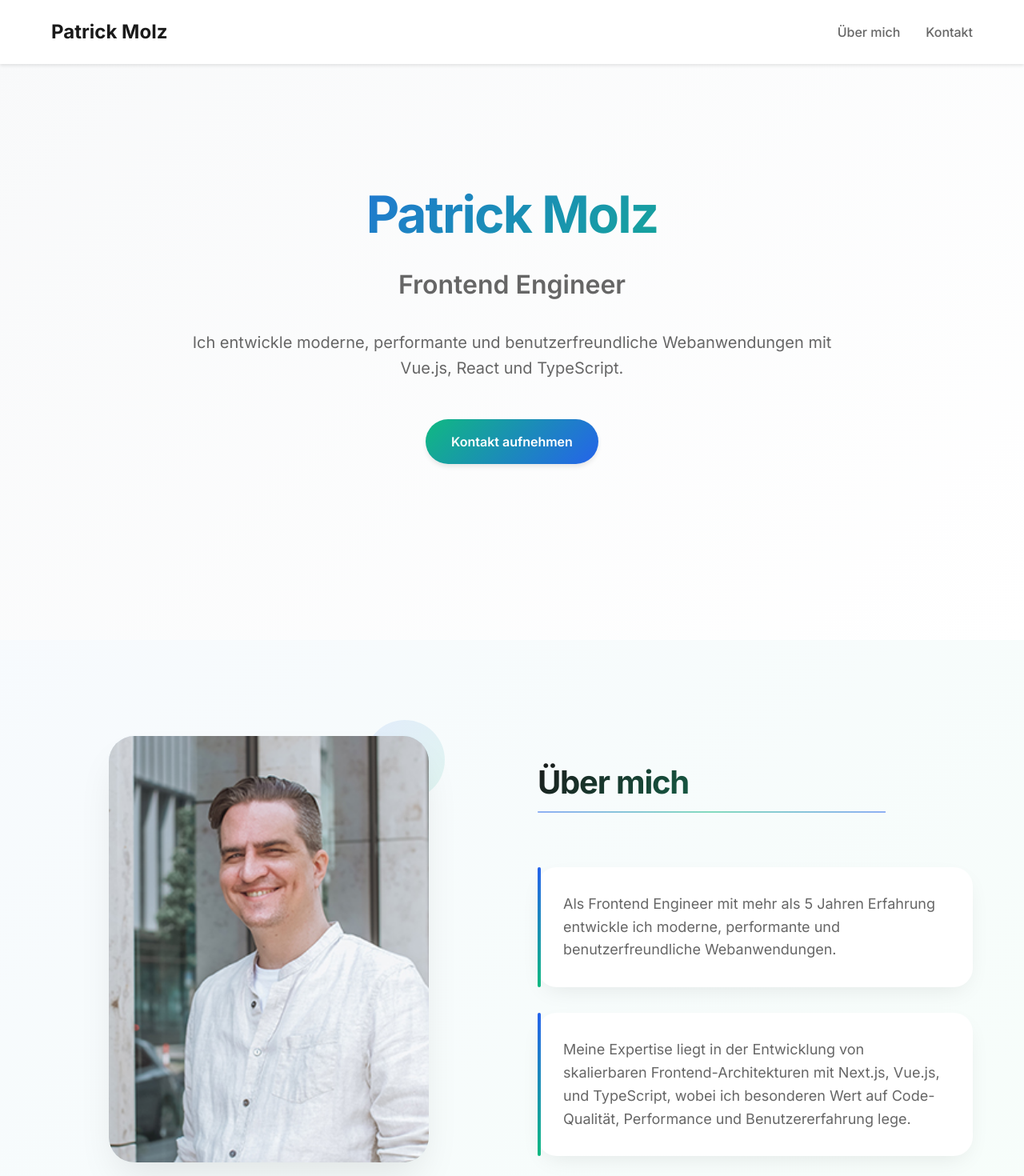
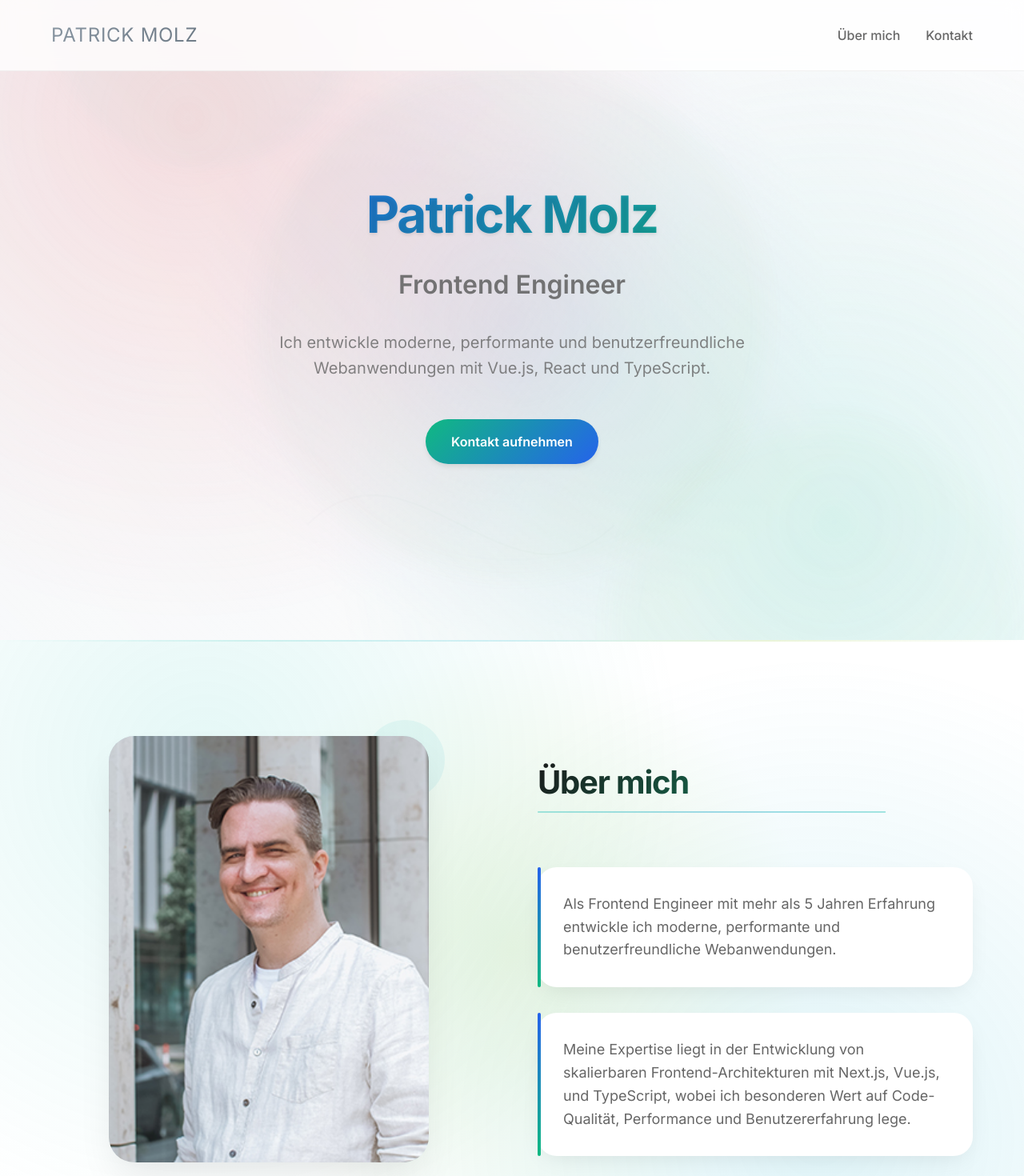
Before and after one commit to pquandt/patrickmolzPage, a Vue app: page / in a window 1280 px wide. Shown: the top 1470 px of the page at 80% size. Built offline with nearby package versions, Linux system fonts and the light colour scheme.

Commit message:
style: update component styles and add new assets

```diff
--- a/src/components/AboutSection.vue
+++ b/src/components/AboutSection.vue
@@ -82,9 +82,9 @@ onMounted(() => {
 
 <style scoped>
 .about-section {
-  background-color: white;
   padding: 120px 0;
   position: relative;
+  background-color: white;
   overflow: hidden;
 }
 
@@ -94,12 +94,29 @@ onMounted(() => {
   top: 0;
   left: 0;
   right: 0;
-  height: 100%;
-  background: linear-gradient(135deg,
-    rgba(var(--primary-color-rgb), 0.03) 0%,
-    rgba(var(--accent-color-rgb), 0.03) 100%
+  bottom: 0;
+  background:
+    radial-gradient(circle at 20% 20%, rgba(78, 205, 196, 0.15) 0%, transparent 50%),
+    radial-gradient(circle at 80% 80%, rgba(45, 183, 209, 0.15) 0%, transparent 50%),
+    radial-gradient(circle at 50% 50%, rgba(150, 201, 61, 0.15) 0%, transparent 50%);
+  z-index: 1;
+}
+
+.about-section::after {
+  content: '';
+  position: absolute;
+  top: 0;
+  left: 0;
+  right: 0;
+  height: 2px;
+  background: linear-gradient(90deg,
+    transparent 0%,
+    rgba(78, 205, 196, 0.2) 25%,
+    rgba(45, 183, 209, 0.2) 50%,
+    rgba(150, 201, 61, 0.2) 75%,
+    transparent 100%
   );
-  z-index: 0;
+  filter: drop-shadow(0 0 10px rgba(0, 0, 0, 0.1));
 }
 
 .about-grid {
@@ -144,7 +161,6 @@ onMounted(() => {
   width: 100%;
   height: 100%;
   object-fit: cover;
-  display: block;
   transition: transform 0.6s ease;
   position: relative;
   z-index: 2;
@@ -160,7 +176,7 @@ onMounted(() => {
   right: -20px;
   width: 100px;
   height: 100px;
-  background: linear-gradient(135deg, var(--primary-color) 0%, var(--accent-color) 100%);
+  background: linear-gradient(135deg, #4ECDC4 0%, #45B7D1 100%);
   border-radius: 50%;
   opacity: 0.1;
   z-index: 0;
@@ -201,9 +217,9 @@ onMounted(() => {
   width: 100%;
   height: 2px;
   background: linear-gradient(90deg,
-    var(--primary-color) 0%,
-    var(--accent-color) 50%,
-    var(--primary-color) 100%
+    #4ECDC4 0%,
+    #45B7D1 50%,
+    #4ECDC4 100%
   );
   border-radius: 1px;
   opacity: 0.5;
@@ -270,4 +286,22 @@ onMounted(() => {
     font-size: 2rem;
   }
 }
+
+@keyframes float {
+  0% {
+    transform: translate(0, 0) rotate(0deg);
+  }
+  25% {
+    transform: translate(5px, 5px) rotate(0.5deg);
+  }
+  50% {
+    transform: translate(0, 10px) rotate(0deg);
+  }
+  75% {
+    transform: translate(-5px, 5px) rotate(-0.5deg);
+  }
+  100% {
+    transform: translate(0, 0) rotate(0deg);
+  }
+}
 </style>
--- a/src/components/HeroSection.vue
+++ b/src/components/HeroSection.vue
@@ -55,16 +55,51 @@ onMounted(() => {
   min-height: 100vh;
   display: flex;
   align-items: center;
-  padding: 120px 0;
-  background: linear-gradient(135deg, var(--background-light) 0%, white 100%);
+  justify-content: center;
   position: relative;
   overflow: hidden;
+  background: url('@/assets/images/hero-background.svg') no-repeat center center;
+  background-size: cover;
+}
+
+.hero-section::before {
+  content: '';
+  position: absolute;
+  top: 0;
+  left: 0;
+  right: 0;
+  bottom: 0;
+  background:
+    radial-gradient(circle at 20% 20%, rgba(255, 107, 107, 0.3) 0%, transparent 50%),
+    radial-gradient(circle at 80% 80%, rgba(78, 205, 196, 0.3) 0%, transparent 50%),
+    radial-gradient(circle at 50% 50%, rgba(161, 140, 209, 0.3) 0%, transparent 50%);
+  z-index: 1;
+  animation: pulse 8s ease-in-out infinite;
+}
+
+.hero-section::after {
+  content: '';
+  position: absolute;
+  top: 0;
+  left: 0;
+  right: 0;
+  bottom: 0;
+  background: linear-gradient(45deg,
+    rgba(255, 255, 255, 0.3) 0%,
+    transparent 50%,
+    rgba(255, 255, 255, 0.3) 100%
+  );
+  z-index: 2;
 }
 
 .hero-content {
+  position: relative;
+  z-index: 3;
+  text-align: center;
+  color: var(--text-primary);
+  padding: 2rem;
   max-width: 800px;
   margin: 0 auto;
-  text-align: center;
 }
 
 .hero-title {
@@ -81,12 +116,14 @@ onMounted(() => {
   background: linear-gradient(135deg, var(--primary-color) 0%, var(--accent-color) 100%);
   -webkit-background-clip: text;
   -webkit-text-fill-color: transparent;
+  text-shadow: 0 2px 4px rgba(0, 0, 0, 0.1);
 }
 
 .hero-subtitle {
   font-size: 2rem;
   font-weight: 600;
   color: var(--text-secondary);
+  opacity: 0.9;
 }
 
 .hero-description {
@@ -94,6 +131,7 @@ onMounted(() => {
   line-height: 1.6;
   color: var(--text-secondary);
   margin-bottom: 3rem;
+  opacity: 0.8;
 }
 
 .hero-cta {
@@ -136,4 +174,19 @@ onMounted(() => {
     font-size: 1.125rem;
   }
 }
+
+@keyframes pulse {
+  0% {
+    transform: scale(1);
+    opacity: 0.5;
+  }
+  50% {
+    transform: scale(1.1);
+    opacity: 0.7;
+  }
+  100% {
+    transform: scale(1);
+    opacity: 0.5;
+  }
+}
 </style>
--- a/src/components/NavBar.vue
+++ b/src/components/NavBar.vue
@@ -56,30 +56,61 @@ const toggleMobileMenu = () => {
   left: 0;
   right: 0;
   z-index: 1000;
-  background-color: white;
-  box-shadow: 0 2px 4px rgba(0, 0, 0, 0.1);
+  padding: 1.5rem 2rem;
+  display: flex;
+  justify-content: space-between;
+  align-items: center;
+  background: rgba(255, 255, 255, 0.8);
+  backdrop-filter: blur(10px);
+  border-bottom: 1px solid rgba(0, 0, 0, 0.05);
 }
 
 .navbar-content {
+  width: 100%;
   display: flex;
   justify-content: space-between;
   align-items: center;
-  height: 80px;
 }
 
 .navbar-brand {
   font-size: 1.5rem;
-  font-weight: 700;
+  font-weight: 400;
+  letter-spacing: 0.03em;
+  text-transform: uppercase;
 }
 
 .brand-link {
-  color: var(--text-primary);
+  background: linear-gradient(90deg, #6a7b8a, #4a5b6a);
+  -webkit-background-clip: text;
+  background-clip: text;
+  color: transparent;
   text-decoration: none;
-  transition: color 0.3s ease;
+  position: relative;
+  padding: 0.5rem 0;
+  transition: all 0.3s ease;
+  opacity: 0.8;
 }
 
 .brand-link:hover {
-  color: var(--primary-color);
+  opacity: 1;
+  letter-spacing: 0.04em;
+  background: linear-gradient(90deg, #5a6b7a, #3a4b5a);
+  -webkit-background-clip: text;
+  background-clip: text;
+}
+
+.brand-link::after {
+  content: '';
+  position: absolute;
+  bottom: 0;
+  left: 0;
+  width: 100%;
+  height: 1px;
+  background: linear-gradient(90deg, #6a7b8a, #4a5b6a);
+  transform: scaleX(0);
+  transform-origin: right;
+  transition: transform 0.3s ease;
+  opacity: 0.2;
 }
 
 .navbar-links {
@@ -91,11 +122,32 @@ const toggleMobileMenu = () => {
   color: var(--text-secondary);
   text-decoration: none;
   font-weight: 500;
+  font-size: 1rem;
+  padding: 0.5rem 0;
+  position: relative;
   transition: color 0.3s ease;
 }
 
+.nav-link::after {
+  content: '';
+  position: absolute;
+  bottom: 0;
+  left: 0;
+  width: 100%;
+  height: 1px;
+  background: var(--text-secondary);
+  transform: scaleX(0);
+  transform-origin: right;
+  transition: transform 0.3s ease;
+}
+
 .nav-link:hover {
-  color: var(--primary-color);
+  color: var(--text-primary);
+}
+
+.nav-link:hover::after {
+  transform: scaleX(1);
+  transform-origin: left;
 }
 
 .mobile-menu-button {
@@ -182,6 +234,23 @@ const toggleMobileMenu = () => {
 }
 
 @media (max-width: 768px) {
+  .navbar {
+    padding: 1rem;
+  }
+
+  .navbar-brand {
+    font-size: 1.5rem;
+    letter-spacing: 0.04em;
+  }
+
+  .navbar-links {
+    gap: 1.5rem;
+  }
+
+  .nav-link {
+    font-size: 0.875rem;
+  }
+
   .navbar-links {
     display: none;
   }
```
Also changed, not shown: src/assets/images/background-elements.svg (added), src/assets/images/hero-background.svg (added).
